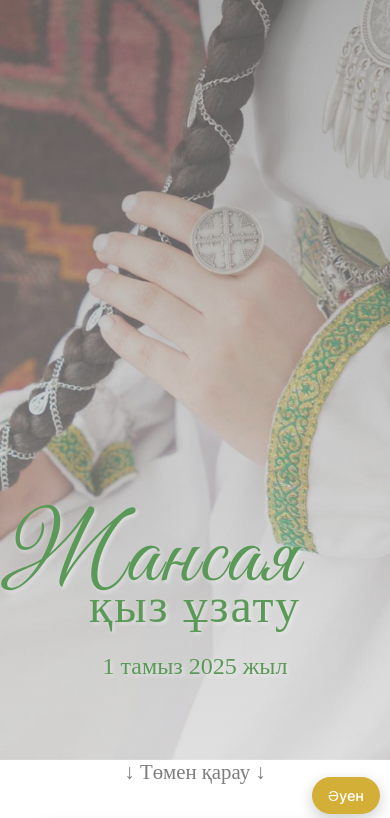
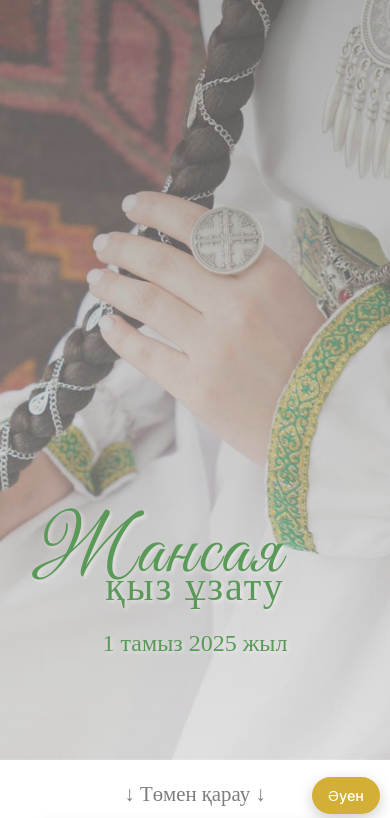
Before and after one commit to madishkin/untitled01, a website: page index.html in a window 390 px wide. Shown: the top 818 px of the page. Drawn offline with nearby package versions, Linux system fonts and the light colour scheme.

Commit message:
Update index.html

```diff
--- a/index.html
+++ b/index.html
@@ -77,14 +77,14 @@
                 margin-bottom: 0;
                 text-shadow: 2px 2px 4px rgba(255, 255, 255, 0.5);
                 letter-spacing: 2px;
-                margin-top: 90%;
+                margin-top: 100%;
                 color: #5b9959;
                 margin-left: -30%
             }
 
             .hero-title2     {
                 font-family: 'Times New Roman', serif;
-                font-size: 3rem;
+                font-size: 2.5rem;
                 font-weight: 400;
                 margin-bottom: 0;
                 text-shadow: 2px 2px 4px rgba(255, 255, 255, 0.5);;
@@ -114,7 +114,7 @@
                 font-size: 1.3rem;
                 animation: bounce 2s infinite;
                 z-index: 4;
-                top: 100%;
+                top: 103%;
             }
 
             @keyframes bounce {
@@ -665,7 +665,7 @@
             /* Mobile optimizations */
             @media (max-width: 1000px) {
                 .hero-title {
-                    font-size: 6rem;
+                    font-size: 5rem;
                 }
 
                 .hero-subtitle {
```
